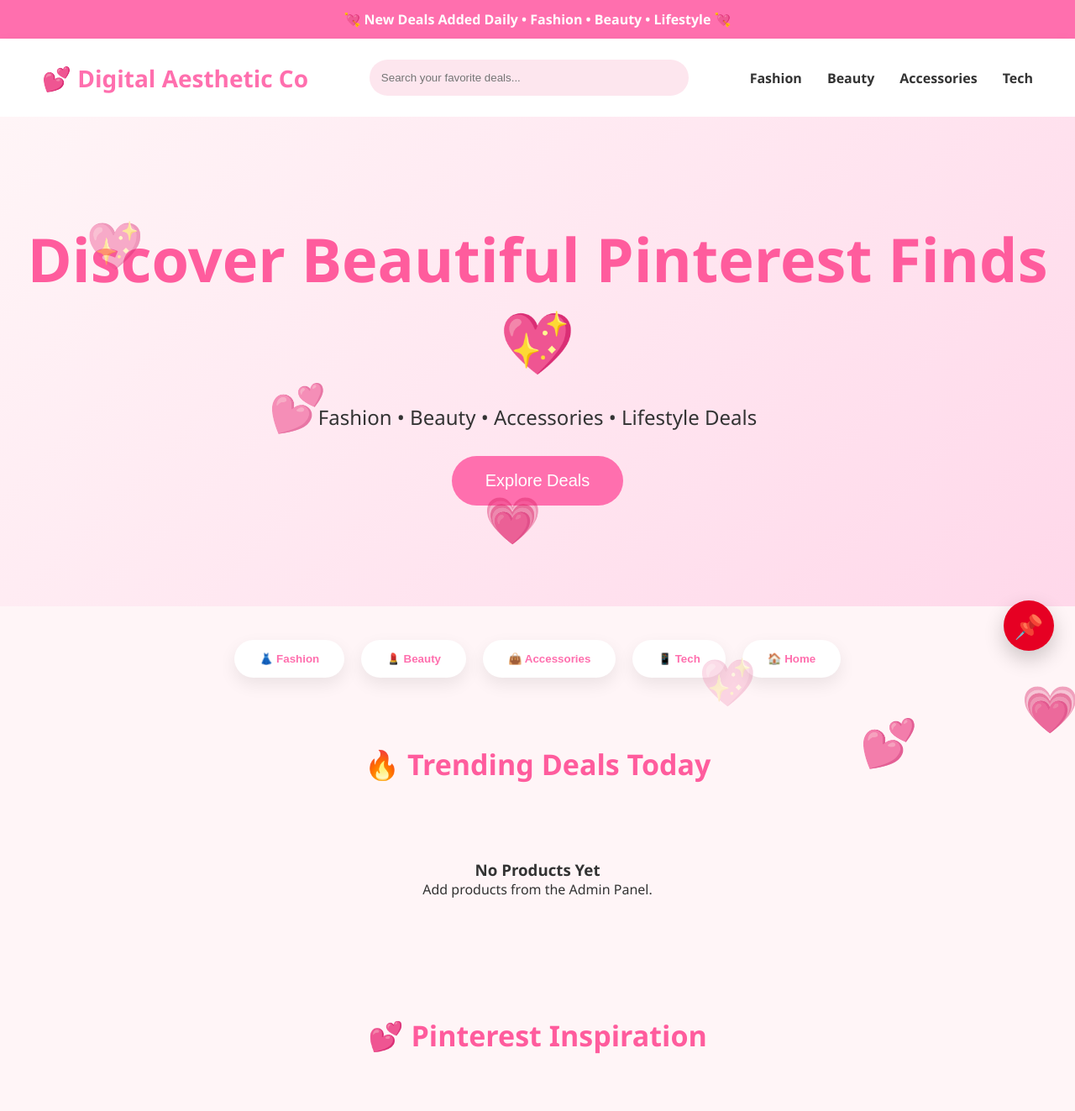
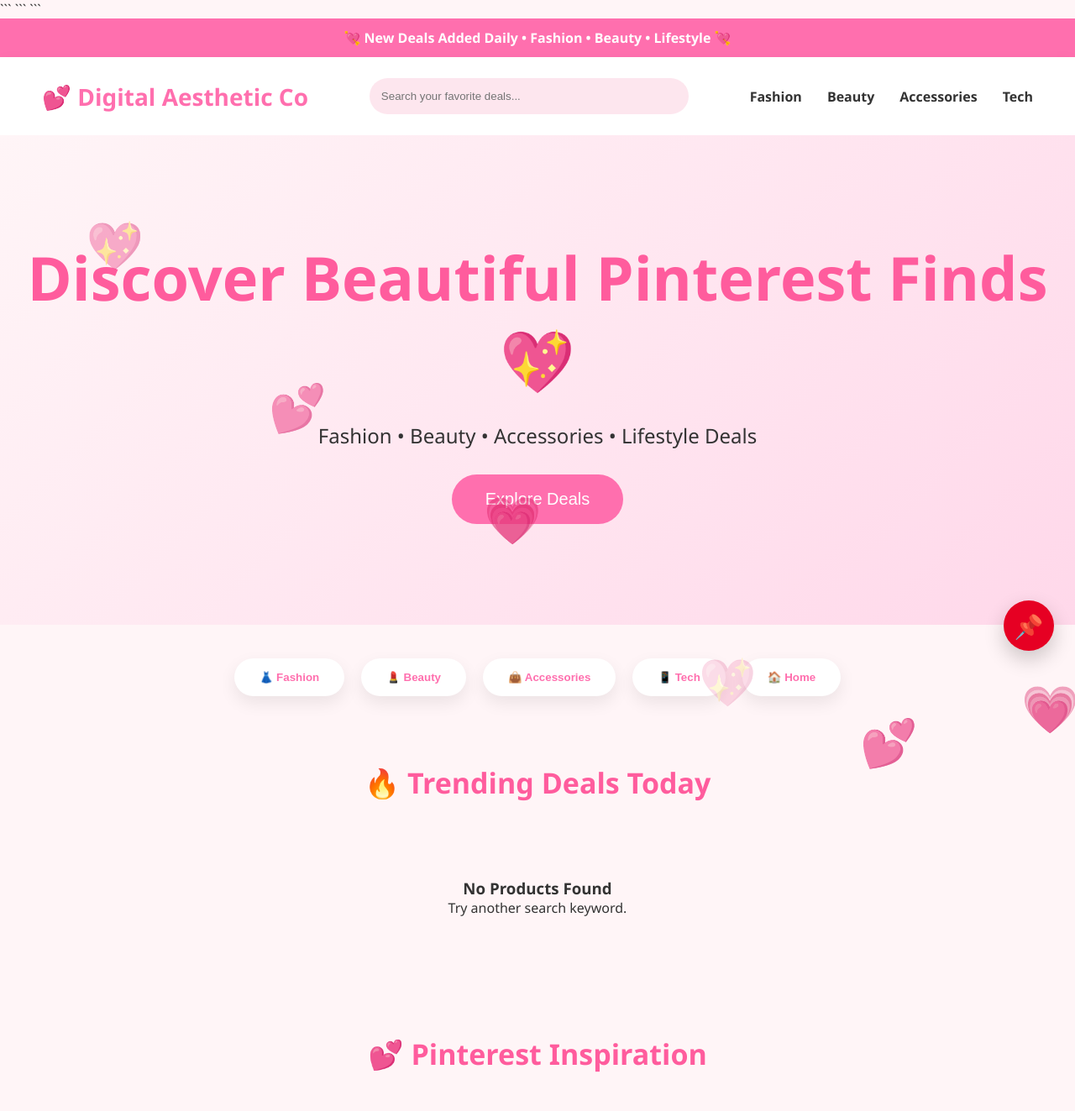
Before and after one commit to barani4324/digital-aesthetic-co, a Python web app: template templates/index.html in a window 1280 px wide. Shown: the top 1323 px of the page at 84% size. Run offline with Jinja, Linux system fonts and the light colour scheme; the template is opened without the code that fills it, so the values that code supplies are empty.

Commit message:
Fixed search page

````diff
--- a/templates/index.html
+++ b/templates/index.html
@@ -1,4 +1,5 @@
 <!DOCTYPE html>
+
 <html lang="en">
 
 <head>
@@ -6,13 +7,15 @@
     <meta name="viewport" content="width=device-width, initial-scale=1.0">
     <title>Digital Aesthetic Co</title>
 
+```
 <link rel="stylesheet" href="{{ url_for('static', filename='css/style.css') }}">
+```
+
 </head>
 
 <body>
 
-    <!-- Floating Hearts -->
-
+```
 <div class="heart heart1">💖</div>
 <div class="heart heart2">💕</div>
 <div class="heart heart3">💗</div>
@@ -20,13 +23,9 @@
 <div class="heart heart5">💕</div>
 <div class="heart heart6">💗</div>
 
-    <!-- Top Banner -->
-
 <div class="top-banner">
     💘 New Deals Added Daily • Fashion • Beauty • Lifestyle 💘
 </div>
-
-    <!-- Navbar -->
 
 <nav>
 
@@ -34,10 +33,16 @@
         💕 Digital Aesthetic Co
     </div>
 
+    <form action="/" method="GET">
+
         <input
             type="text"
+            name="search"
             placeholder="Search your favorite deals..."
-            class="search-bar">
+            class="search-bar"
+            value="{{ search if search else '' }}">
+
+    </form>
 
     <ul>
         <li>Fashion</li>
@@ -47,8 +52,6 @@
     </ul>
 
 </nav>
-
-    <!-- Hero -->
 
 <section class="hero">
 
@@ -64,8 +67,6 @@
 
 </section>
 
-    <!-- Categories -->
-
 <section class="categories">
 
     <button>👗 Fashion</button>
@@ -75,8 +76,6 @@
     <button>🏠 Home</button>
 
 </section>
-
-    <!-- Dynamic Products -->
 
 <section class="section-title">
     🔥 Trending Deals Today
@@ -119,19 +118,15 @@
 
         <div style="text-align:center;width:100%;padding:40px;">
 
-                <h3>No Products Yet</h3>
+            <h3>No Products Found</h3>
 
-                <p>
-                    Add products from the Admin Panel.
-                </p>
+            <p>Try another search keyword.</p>
 
         </div>
 
     {% endif %}
 
 </div>
-
-    <!-- Pinterest Inspiration -->
 
 <section class="section-title">
     💕 Pinterest Inspiration
@@ -157,15 +152,11 @@
 
 </div>
 
-    <!-- Newsletter -->
-
 <section class="newsletter">
 
     <h2>✨ Never Miss A Deal</h2>
 
-        <p>
-            Get daily fashion and beauty deals.
-        </p>
+    <p>Get daily fashion and beauty deals.</p>
 
     <div class="newsletter-box">
 
@@ -181,27 +172,20 @@
 
 </section>
 
-    <!-- Footer -->
-
 <footer>
 
     <h3>Digital Aesthetic Co</h3>
 
-        <p>
-            Daily Fashion • Beauty • Lifestyle Deals
-        </p>
+    <p>Daily Fashion • Beauty • Lifestyle Deals</p>
 
-        <p>
-            © 2026 All Rights Reserved
-        </p>
+    <p>© 2026 All Rights Reserved</p>
 
 </footer>
-
-    <!-- Floating Pinterest Button -->
 
 <a href="#" class="pinterest-btn">
     📌
 </a>
+```
 
 </body>
 
````
Lines whose indentation alone changed are shown as unchanged.
